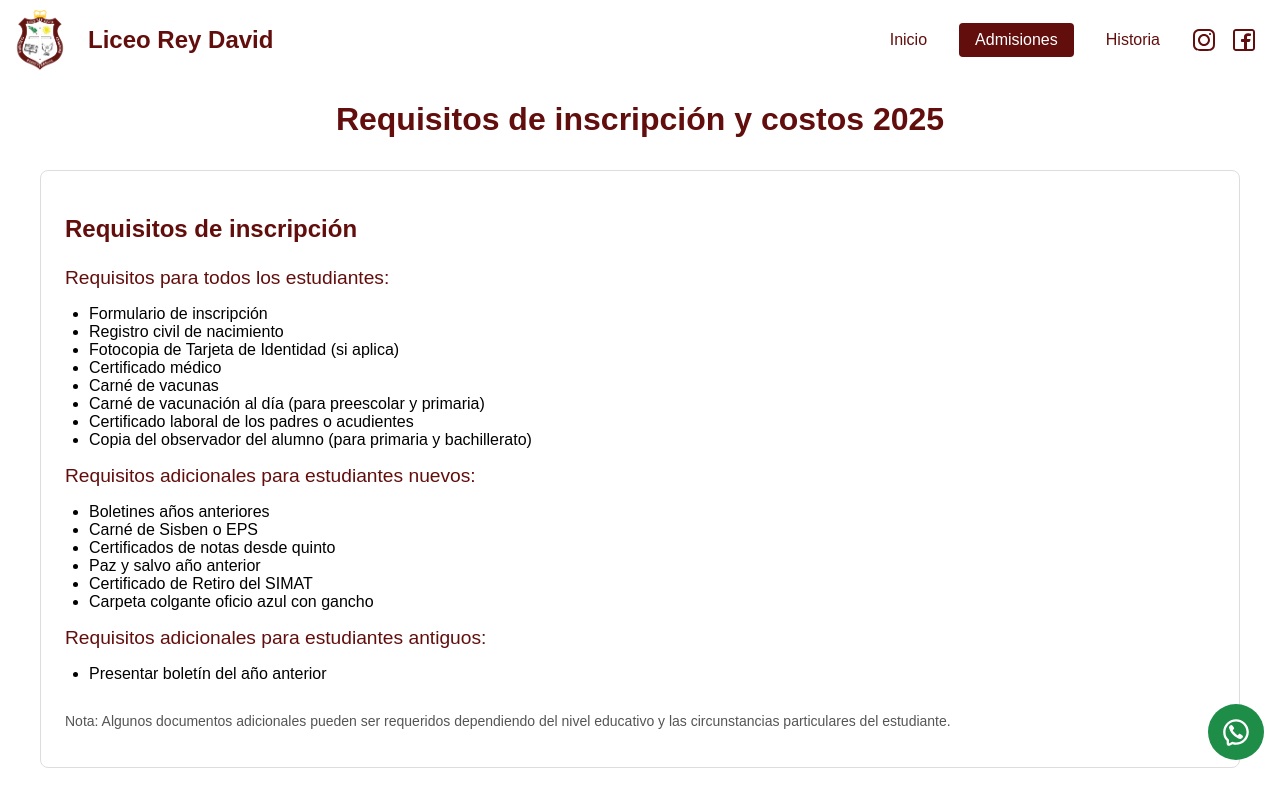
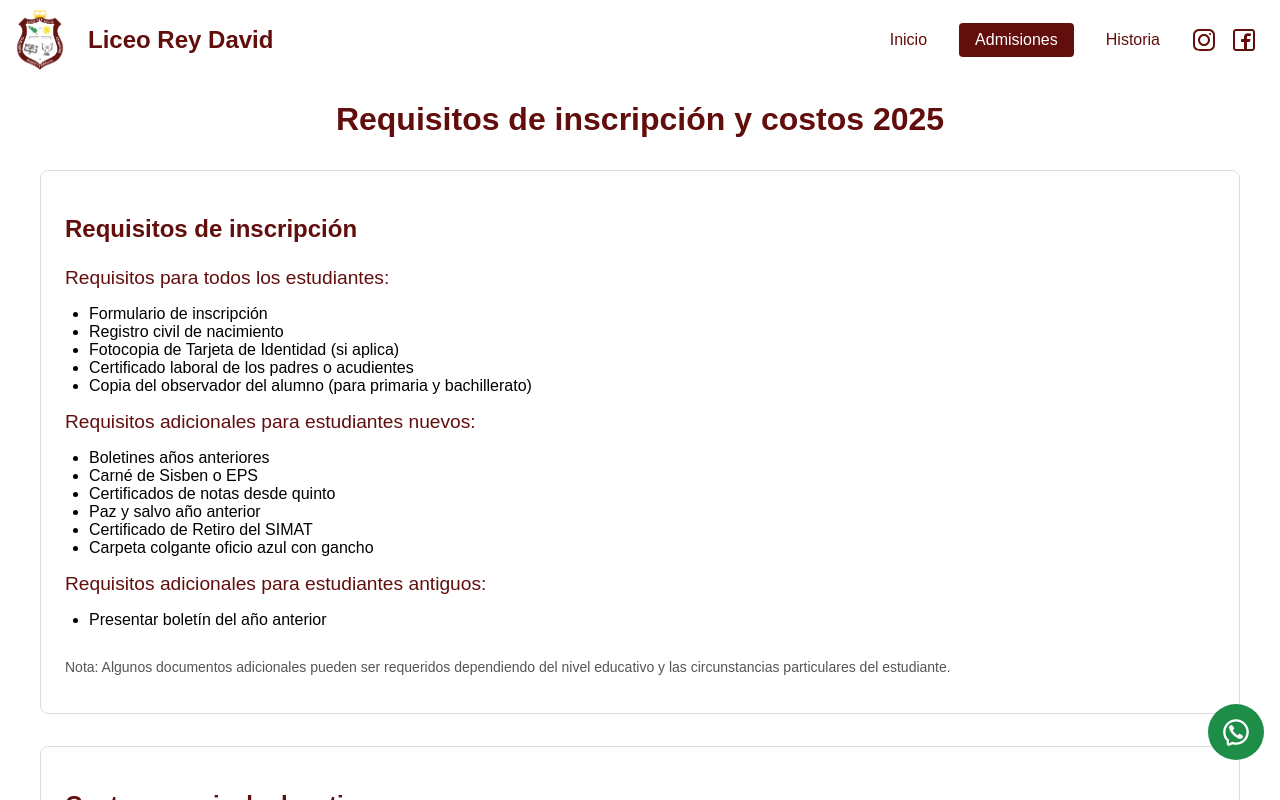
Before and after one commit to pgomezparra/lrd-landingpage, a Vue app: page /admissions in a window 1280 px wide. Built offline with nearby package versions, Linux system fonts and the light colour scheme.

Commit message:
Update admissions info

```diff
--- a/src/admissions/views/Admissions.vue
+++ b/src/admissions/views/Admissions.vue
@@ -13,9 +13,6 @@
                 <li>Formulario de inscripción</li>
                 <li>Registro civil de nacimiento</li>
                 <li>Fotocopia de Tarjeta de Identidad (si aplica)</li>
-                <li>Certificado médico</li>
-                <li>Carné de vacunas</li>
-                <li>Carné de vacunación al día (para preescolar y primaria)</li>
                 <li>Certificado laboral de los padres o acudientes</li>
                 <li>Copia del observador del alumno (para primaria y bachillerato)</li>
               </ul>
```
